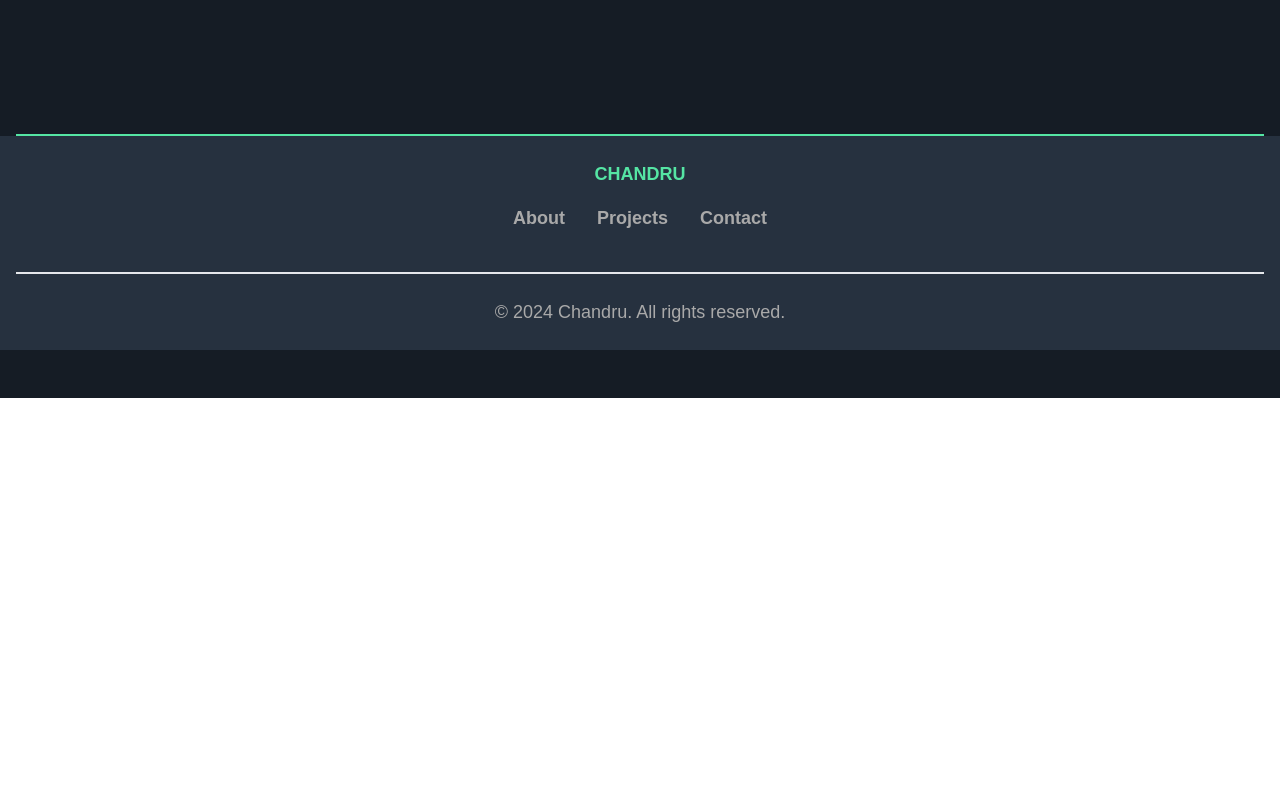
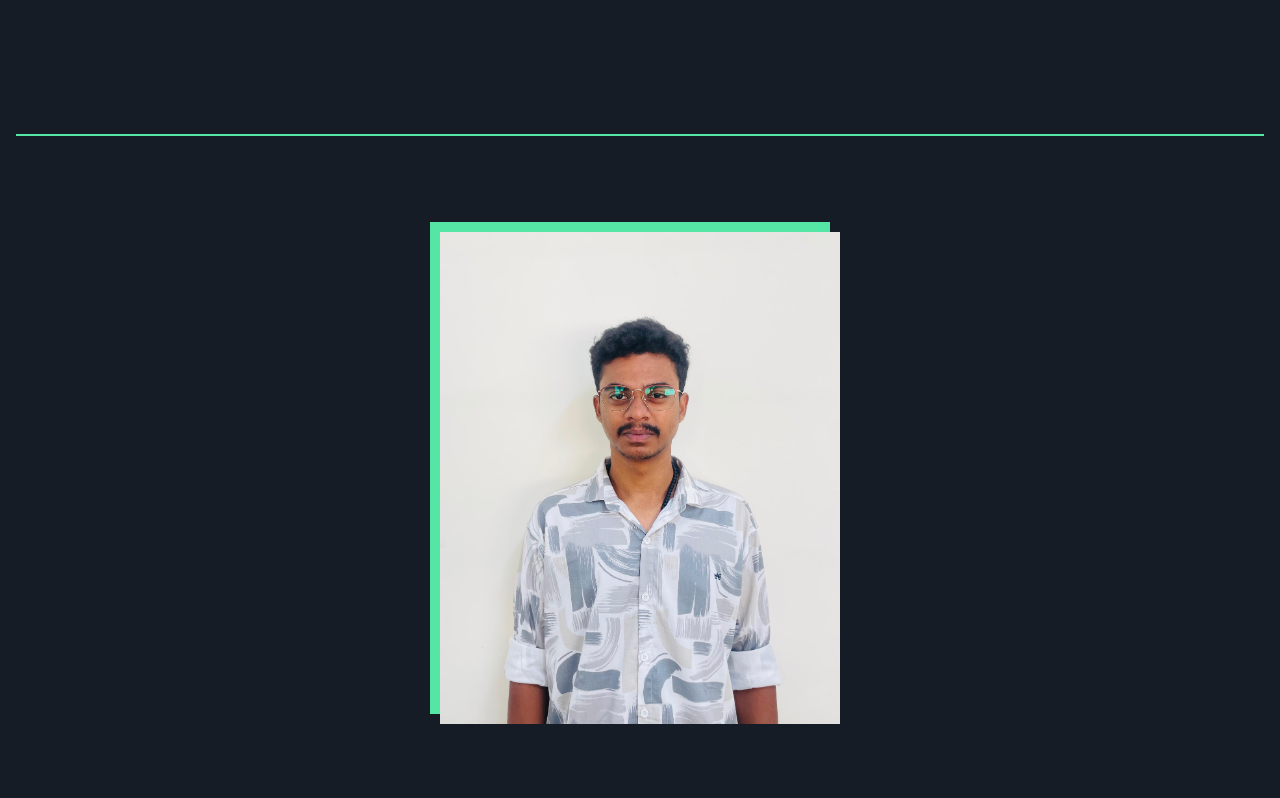
Before and after one commit to chandru19g/ChandruDev, a React (Vite) app: page / in a window 1280 px wide. Shown: the part 402-1200 px from the top of the page. Before the commit the page ends 800 px from the top, so only its background shows below. Built offline with nearby package versions, Linux system fonts and the light colour scheme.

Commit message:
Updated changes

```diff
--- a/src/App.jsx
+++ b/src/App.jsx
@@ -1,10 +1,12 @@
+import AboutMe from "./sections/AboutMe";
 import Intro from "./sections/Intro";
 
 function App() {
   return (
-    <>
+    <div className="bg-primaryColor">
       <Intro />
-    </>
+      <AboutMe />
+    </div>
   );
 }
 
--- /dev/null
+++ b/src/sections/AboutMe.jsx
@@ -0,0 +1,24 @@
+import React from "react";
+
+import profileImage from "../assets/profile.jpeg";
+
+const AboutMe = () => {
+  return (
+    <section id="about">
+      <div className="max-w-screen-xl mx-auto flex flex-row items-center justify-center px-4 py-4 text-whiteColor md:py-24">
+        <div className="relative inline-block">
+          <img
+            src={profileImage}
+            alt="Profile Picture"
+            className="relative z-10"
+            height={450}
+            width={400}
+          />
+          <div className="absolute top-[-10px] left-[-10px] w-full h-full border-[16px] border-secondaryColor z-0"></div>
+        </div>
+      </div>
+    </section>
+  );
+};
+
+export default AboutMe;
```
Also changed, not shown: src/assets/profile.jpeg (added), src/components/Footer/Footer.jsx (line endings or trailing spaces), src/components/Navbar/NavLinks.jsx (line endings or trailing spaces), src/components/Navbar/Navbar.jsx (line endings or trailing spaces), src/components/UI/Divider.jsx (line endings or trailing spaces), src/components/UI/NameLogo.jsx (line endings or trailing spaces), src/fonts.css (line endings or trailing spaces), src/sections/Intro.jsx (line endings or trailing spaces).
